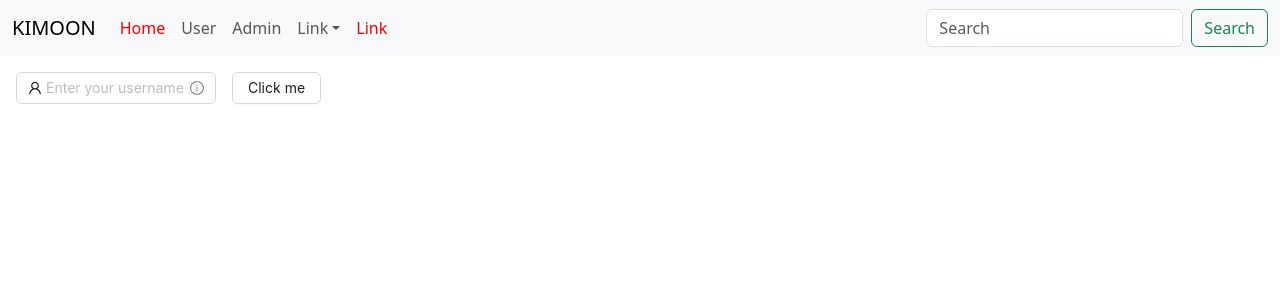
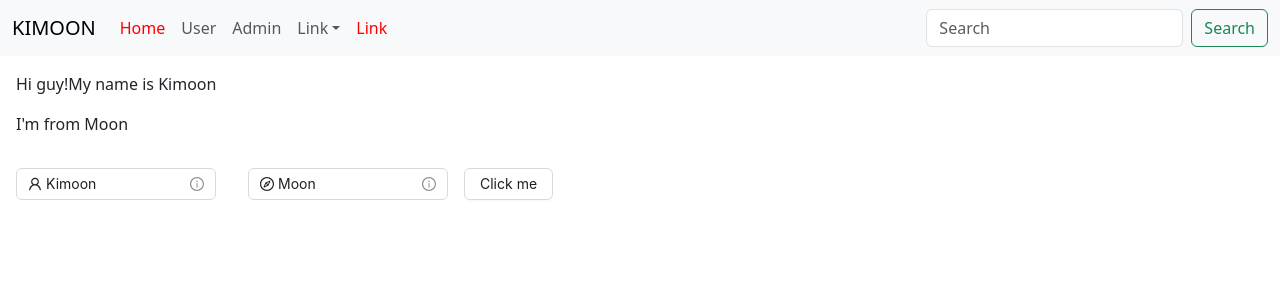
Before and after one commit to LeTuanKiet29102002/React-Season-Two, a React (Create React App) app: page / in a window 1280 px wide. Shown: the top 300 px of the page. Built offline with nearby package versions, Linux system fonts and the light colour scheme.

Commit message:
State-useState-React

```diff
--- a/src/components/Home.js
+++ b/src/components/Home.js
@@ -1,20 +1,35 @@
 import { Button, Input, Tooltip } from 'antd';
-import { InfoCircleOutlined, UserOutlined } from '@ant-design/icons';
+import { useState } from 'react';
+import { InfoCircleOutlined, UserOutlined,CompassOutlined} from '@ant-design/icons';
 const Home = (props) => {
+    const [name, setName] = useState('Kimoon');
+    const [address, setAddress] = useState('Moon');
+    const [showInfo, setShowInfo] = useState(false);
+
     const handdleEvenClick = () => {
-        console.log('Click me:',);
+        setName(address);
+        setAddress(name);
+        setShowInfo(true);
     }
-    const handleOnchange =(event)=>{
-
+    const handleOnchangeName = (event) => {
+        setName(event.target.value);
+        console.log(event.target.value);
+    }
+    const handleOnchangeAddress = (event) => {
+        setAddress(event.target.value);
+        console.log(event.target.value);
     }
 
     return (
         <div>
+            <div className='m-3'>Hi guy!My name is {name}</div>
+            <div className='m-3'>I'm from {address}</div>
             <Input
-                onChange={(event)=>{handleOnchange(event)}}
+                value={name}
+                onChange={(event) => { handleOnchangeName(event) }}
                 className='m-3'
                 style={{ width: '200px' }}
-                placeholder="Enter your username"
+                placeholder="Enter your name"
                 prefix={<UserOutlined className="site-form-item-icon" />}
                 suffix={
                     <Tooltip title="Extra information">
@@ -22,7 +37,25 @@ const Home = (props) => {
                     </Tooltip>
                 }
             />
+            <Input
+                value={address}
+                onChange={(event) => { handleOnchangeAddress(event) }}
+                className='m-3'
+                style={{ width: '200px' }}
+                placeholder="Enter your address"
+                prefix={<CompassOutlined className="site-form-item-icon" />}
+                suffix={
+                    <Tooltip title="Extra information">
+                        <InfoCircleOutlined style={{ color: 'rgba(0,0,0,.45)' }} />
+                    </Tooltip>
+                }
+            />
             <Button type="default" onClick={(event) => { handdleEvenClick(event) }}>Click me</Button>
+            {showInfo && (
+                <div className='m-3'>
+                    Additional information: My name :{name} - {address}
+                </div>
+            )}
         </div>
     )
 }
```
